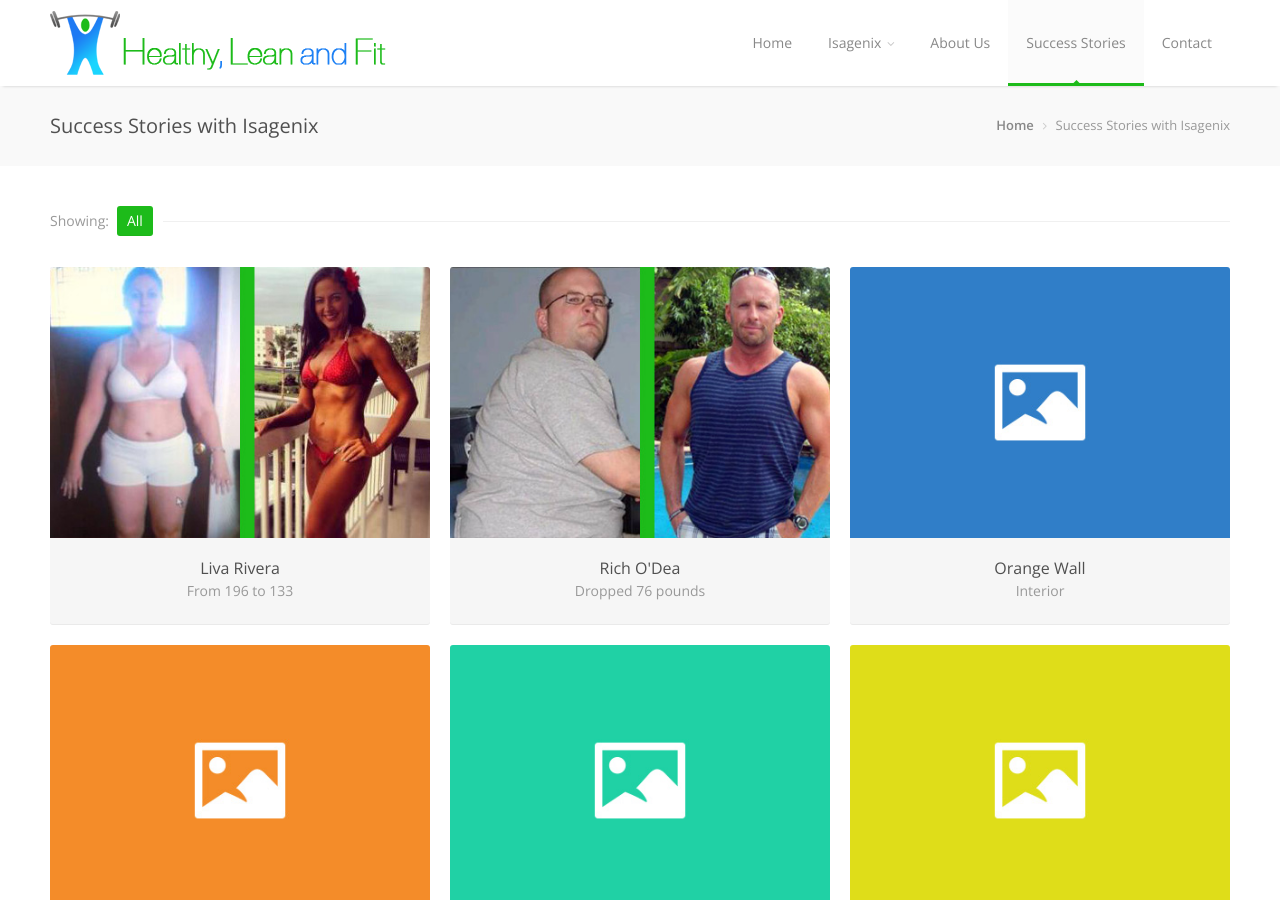
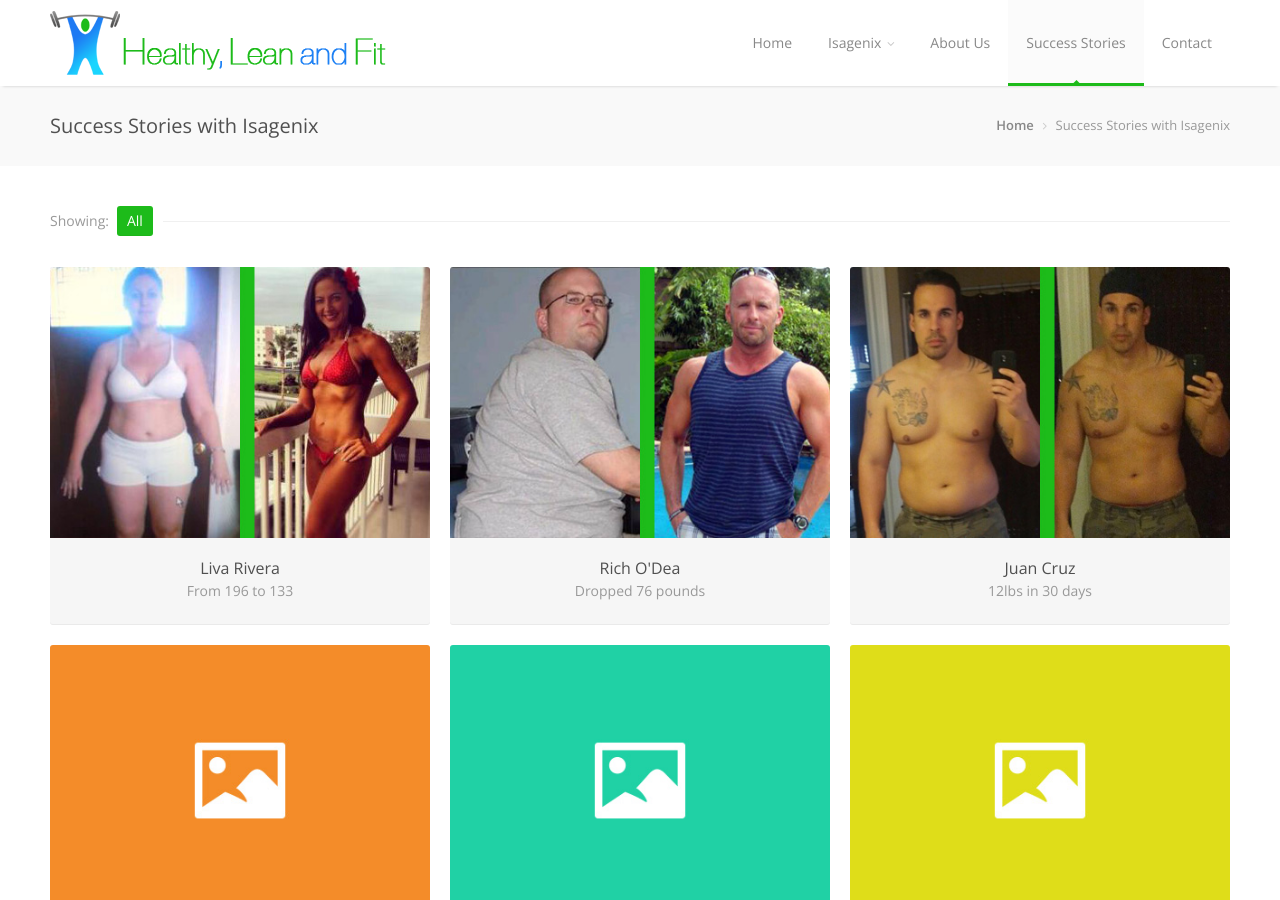
Before and after one commit to jozeperez/hlf, a Jekyll site: the page built from success-stories.html, in a window 1280 px wide and 900 px high. Built offline with Jekyll 4.4.1, drawn with Linux system fonts in a browser that asks for light colours; comment, search, counter and statistics services are not loaded.

Commit message:
Added juans success story

```diff
--- a/success-stories.html
+++ b/success-stories.html
@@ -77,17 +77,17 @@
                 <div class="one-third column portfolio-item media identity photography">
                     <figure>
                         <div class="mediaholder">
-                            <a href="single-project-half.html">
-                                <img alt="" src="/images/portfolio/portfolio-03.jpg"/>
+                            <a href="/images/hlf-success-story-juan-cruz-large.jpg" class="mfp-image">
+                                <img alt="" src="/images/hlf-success-story-juan-cruz-small.jpg"/>
                                 <div class="hovercover">
-                                    <div class="hovericon"><i class="hoverlink"></i></div>
+                                    <div class="hovericon"><i class="hoverzoom"></i></div>
                                 </div>
                             </a>
                         </div>
                         <a href="single-project-half.html">
                             <figcaption class="item-description">
-                                <h5>Orange Wall</h5>
-                                <span>Interior</span>
+                                <h5>Juan Cruz</h5>
+                                <span>12lbs in 30 days</span>
                             </figcaption>
                         </a>
                     </figure>
```
Also changed, not shown: images/hlf-success-story-juan-cruz-large.jpg (added), images/hlf-success-story-juan-cruz-small.jpg (added).
